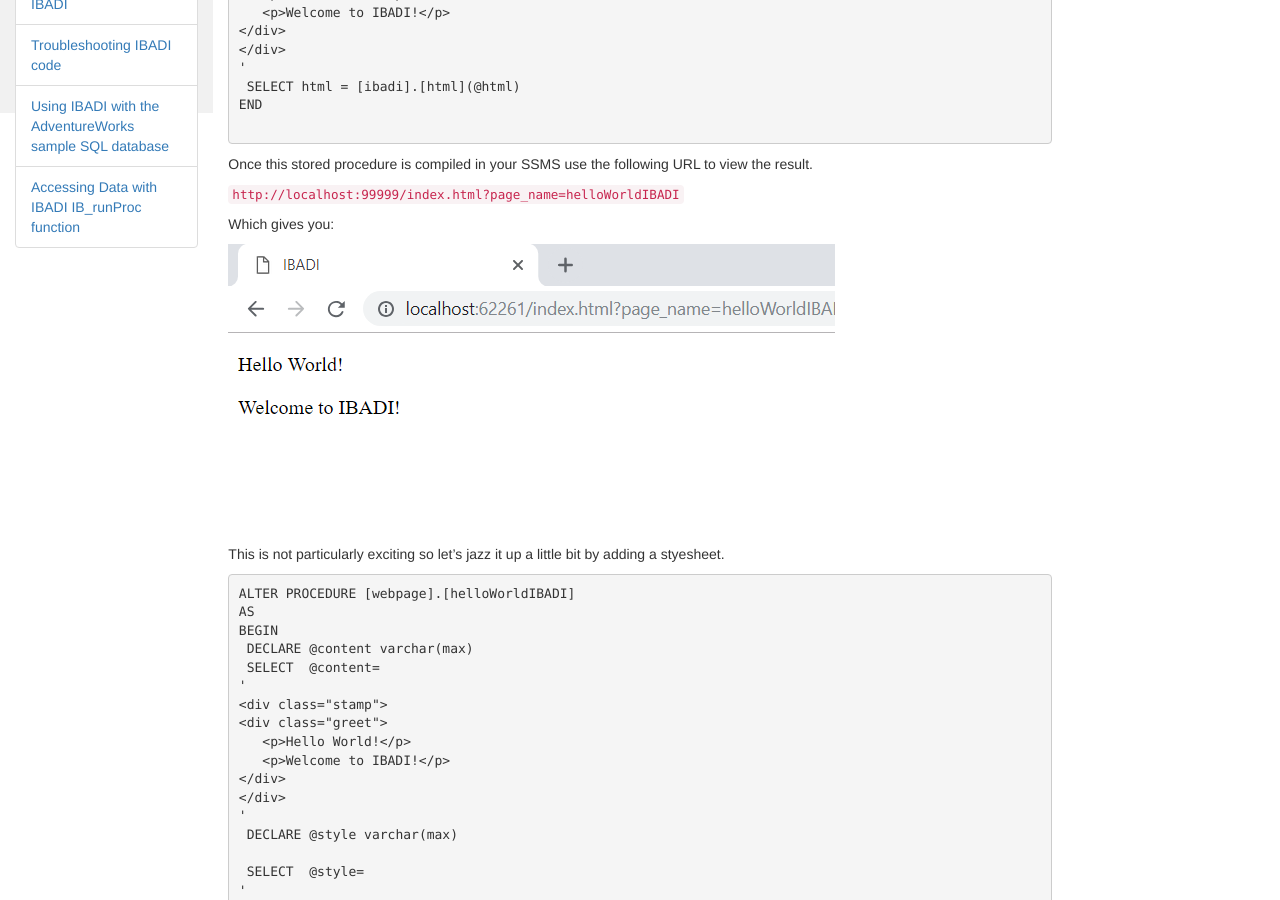
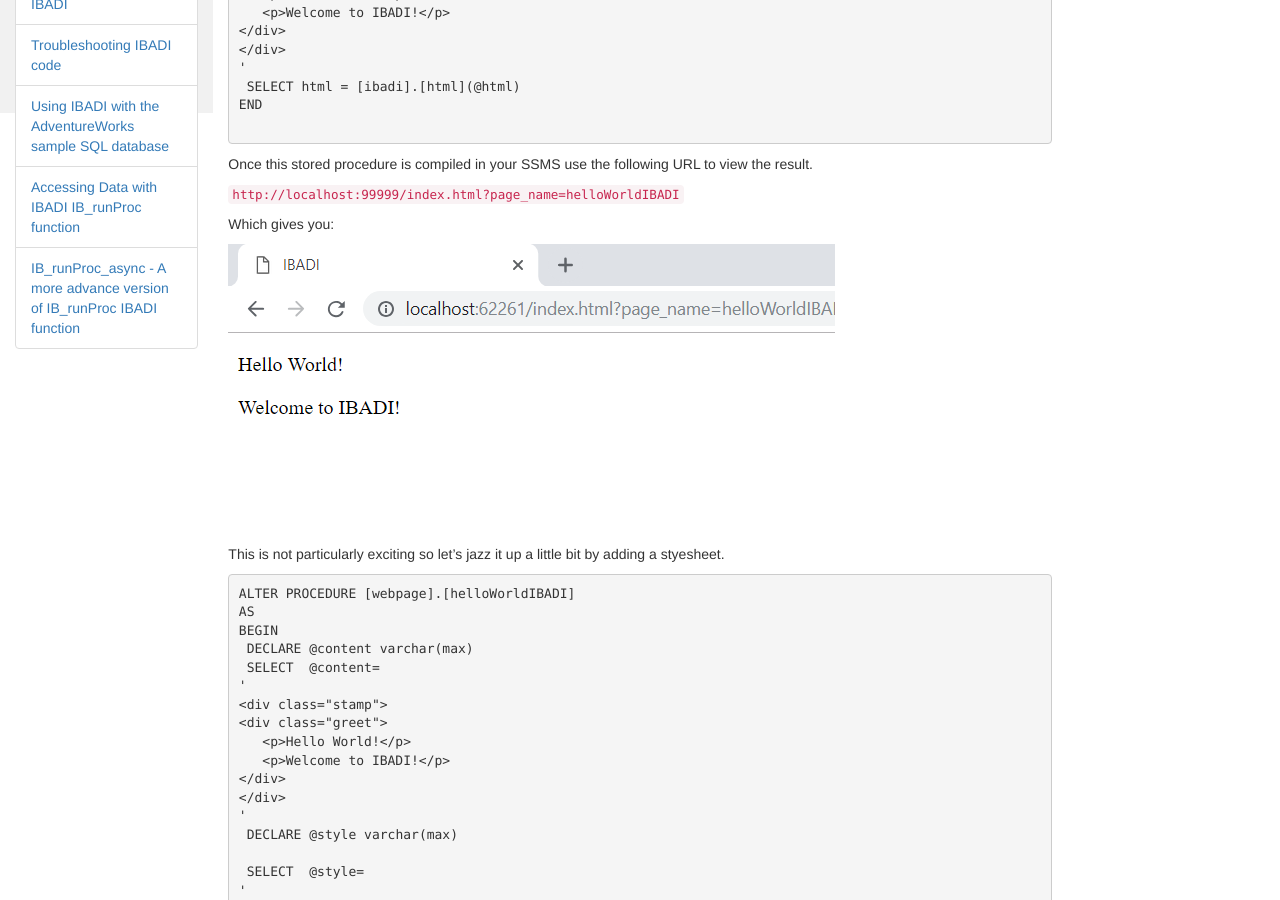
Before and after one commit to SamuelAina/IBADI-DOCS, a Jekyll site: the page built from index.md, in a window 1280 px wide and 900 px high, scrolled down 389 px. Built offline with Jekyll 4.4.1, drawn with Linux system fonts in a browser that asks for light colours; our own code applies the rules of GitHub Pages for plain Markdown files.

Commit message:
Added new article
IB_runProc_async-A-more-advance-version-of-IB_runProc-IBADI function

```diff
--- a/_layouts/default.html
+++ b/_layouts/default.html
@@ -22,6 +22,9 @@ docs:
 
 - title: Accessing Data with IBADI IB_runProc function
   url: Accessing_Data_with_IBADI_IB_runProc_function.html
+
+- title: IB_runProc_async - A more advance version of IB_runProc IBADI function
+  url: IB_runProc_async-A-more-advance-version-of-IB_runProc-IBADI function.html
 ---
 <!doctype html>
 <html lang="{{ site.locale | slice: 0,2 | default: "en" }}" class="no-js">
```
